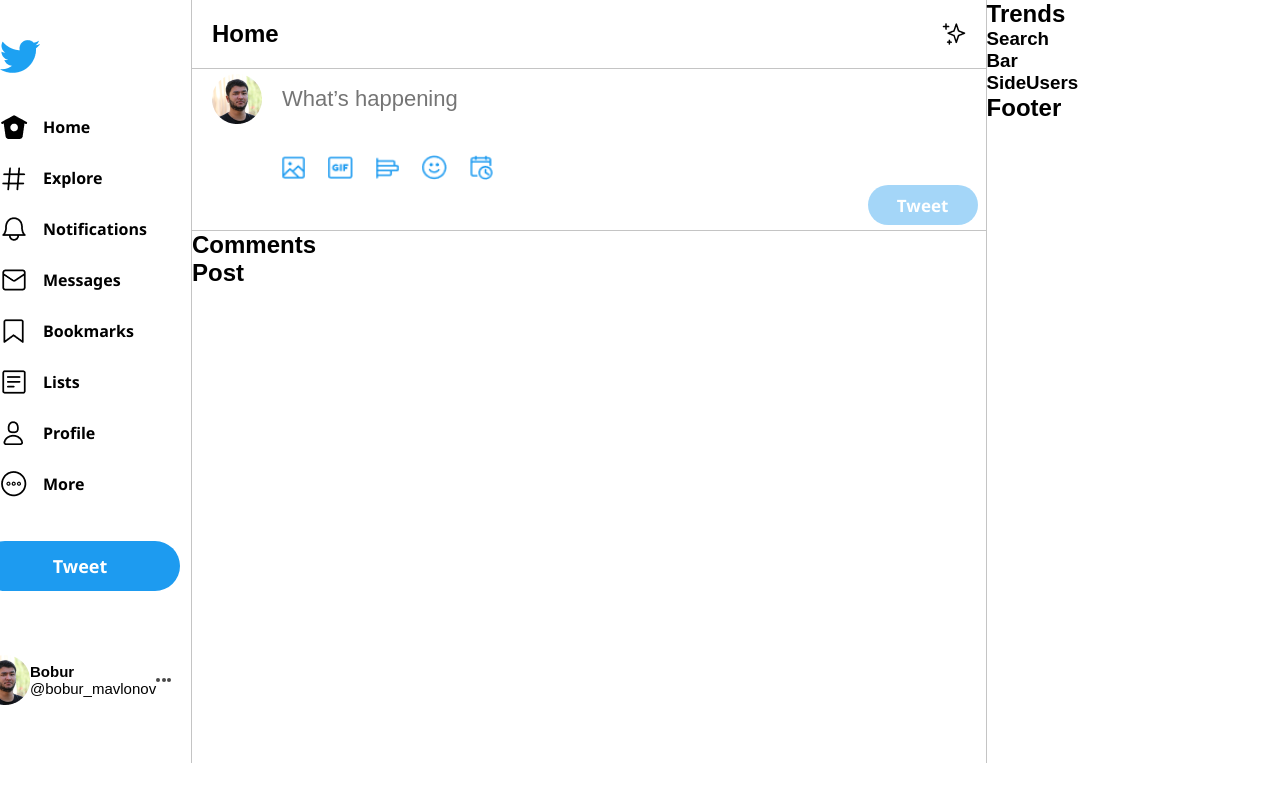
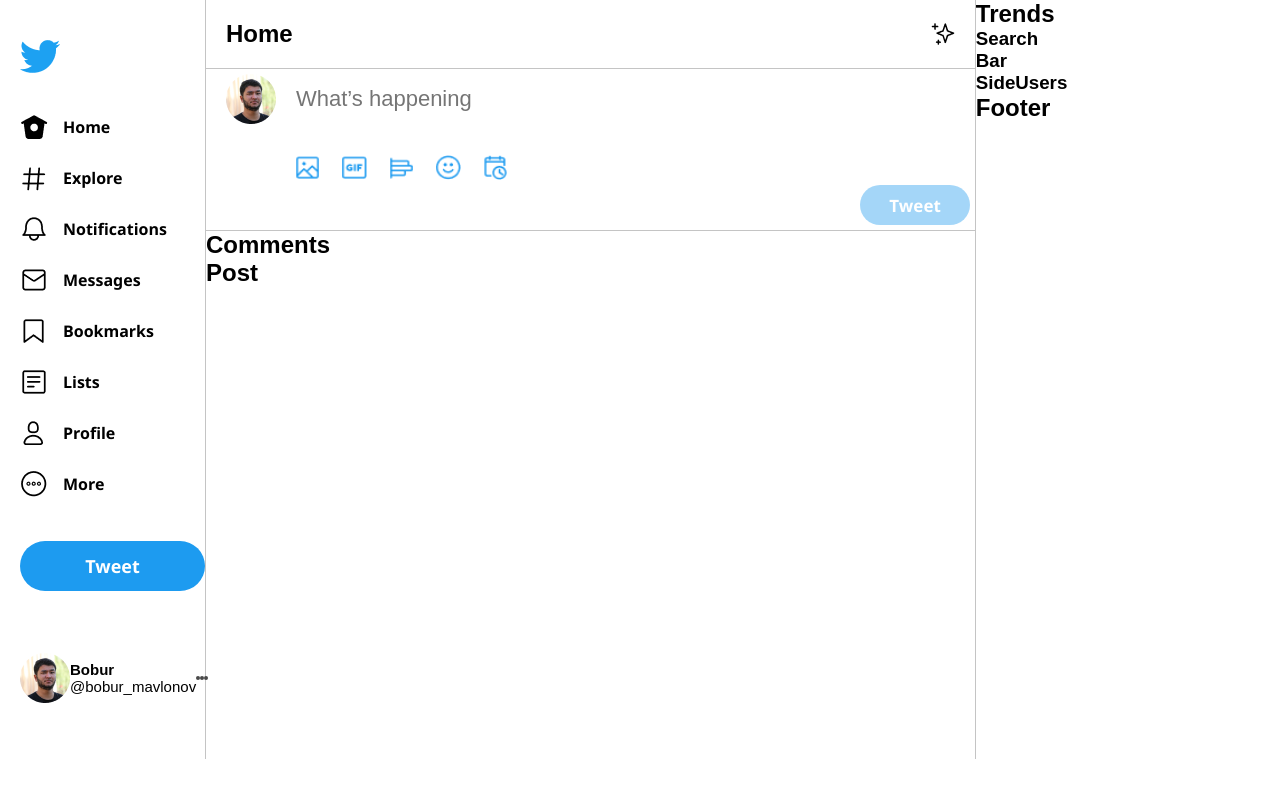
Before and after one commit to bboisxonov/Twitter, a React (Create React App) app: page / in a window 1280 px wide. Built offline with nearby package versions, Linux system fonts and the light colour scheme.

Commit message:
container updated

```diff
--- a/src/App.css
+++ b/src/App.css
@@ -11,6 +11,7 @@
 .container {
   max-width: 1450px;
   margin: 0 auto;
+  padding: 0 20px;
 }
 .wrapper {
   display: flex;
--- a/src/Components/Sidebar/sidebar.css
+++ b/src/Components/Sidebar/sidebar.css
@@ -38,7 +38,6 @@
   margin-right: 15px;
 }
 .sidebar-btn {
-  margin-left: -20px;
   margin-top: 20px;
 }
 .users__profile {
@@ -46,7 +45,7 @@
   top: 85%;
   margin-top: 39%;
   margin-bottom: 30%;
-  margin-left: -20px;
+  padding-right: 10px;
   display: flex;
   align-items: center;
   justify-content: space-between;
--- a/src/global.css
+++ b/src/global.css
@@ -2,7 +2,7 @@
   border: 1px solid transparent;
   border-radius: 27.5px;
   background: #1d9bf0;
-  width: 200px;
+  width: 100%;
   height: 50px;
   color: #fff;
   font-family: Segoe UI;
```
